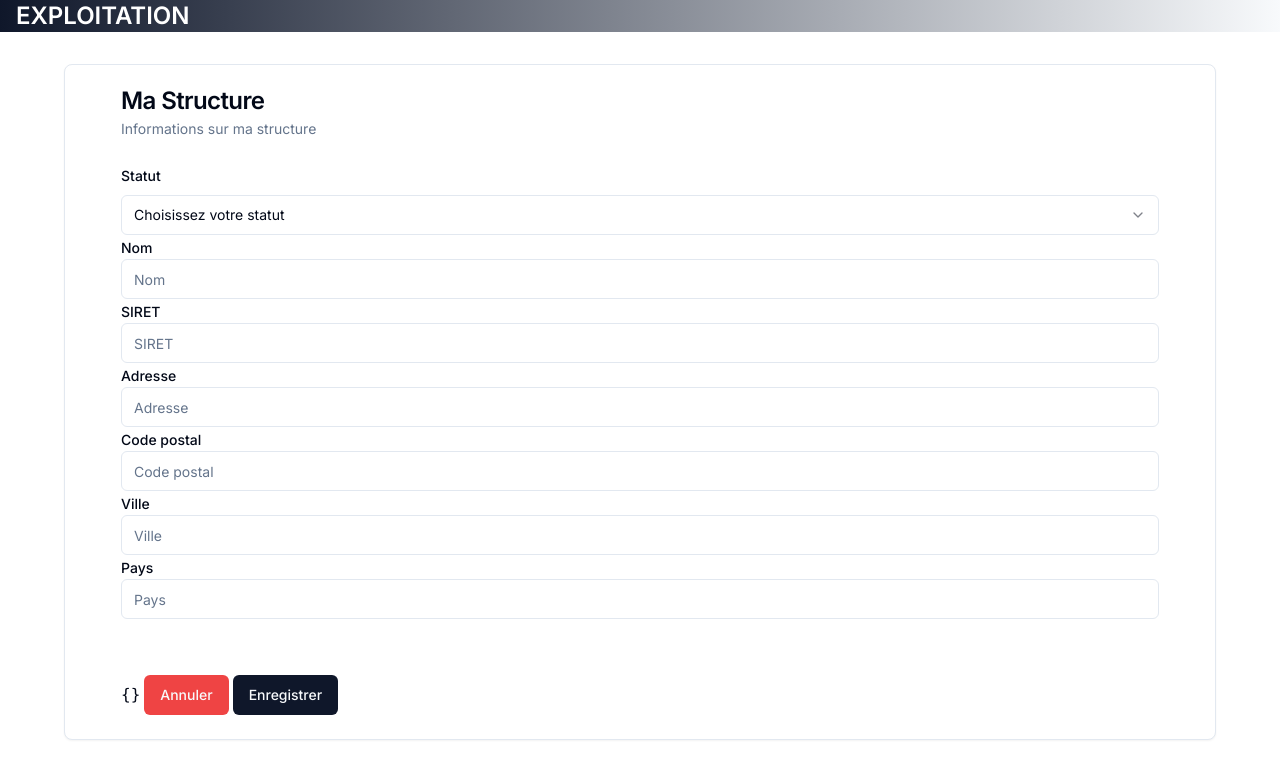
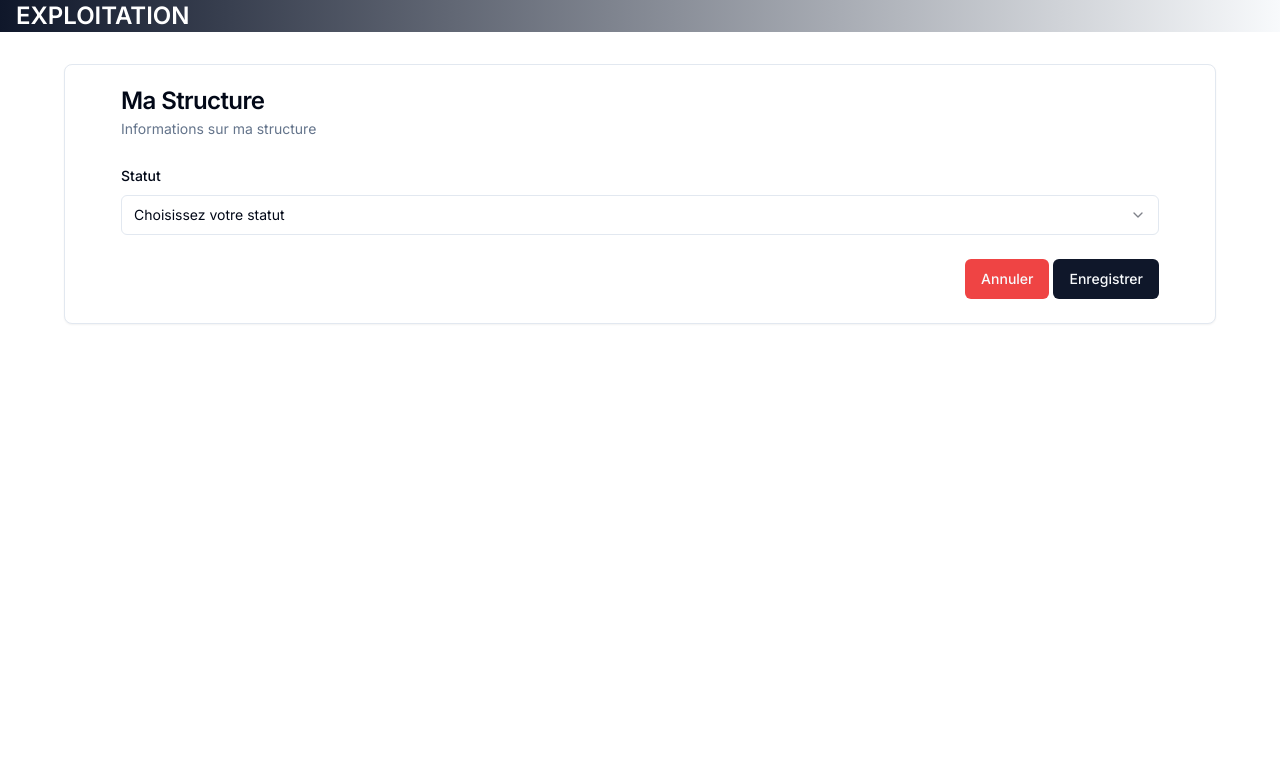
Before and after one commit to scaleup-coding-factory-L2/scale_up_front, a Next.js app: page /structure in a window 1280 px wide. Shown: the top 778 px of the page. Built offline with nearby package versions, Linux system fonts and the light colour scheme.

Commit message:
hotfix: Fix submit not working

```diff
--- a/package.json
+++ b/package.json
@@ -16,6 +16,7 @@
     "@radix-ui/react-dialog": "^1.0.5",
     "@radix-ui/react-label": "^2.0.2",
     "@radix-ui/react-select": "^2.0.0",
+    "@radix-ui/react-separator": "^1.0.3",
     "@radix-ui/react-slot": "^1.0.2",
     "class-variance-authority": "^0.7.0",
     "clsx": "^2.0.0",
--- a/src/app/structure/structure-form.tsx
+++ b/src/app/structure/structure-form.tsx
@@ -32,6 +32,7 @@ import {
   SelectValue,
 } from "@/components/ui/select";
 import { useForm } from "react-hook-form";
+import { Separator } from "@/components/ui/separator";
 
 type Company = {
   name: string;
@@ -53,20 +54,21 @@ type Structure = Company | Person;
 
 interface Employee {}
 
-const tempWorkerSchema = z.object({
-  status: z.literal("temp-worker"),
+const personBaseSchema = {
   firstName: z.string(),
   lastName: z.string(),
   phone: z.string(),
   email: z.string().email(),
+};
+
+const tempWorkerSchema = z.object({
+  status: z.literal("temp-worker"),
+  ...personBaseSchema,
 });
 
 const freelanceSchema = z.object({
   status: z.literal("freelance"),
-  firstName: z.string(),
-  lastName: z.string(),
-  phone: z.string(),
-  email: z.string().email(),
+  ...personBaseSchema,
 });
 
 const companySchema = z.object({
@@ -86,25 +88,24 @@ const structureSchema = z.discriminatedUnion("status", [
   companySchema,
 ]);
 
+type StructureSchemaType = z.infer<typeof structureSchema>;
+
 export default function StructureForm() {
-  const form = useForm<z.infer<typeof structureSchema>>({
+  const form = useForm<StructureSchemaType>({
     resolver: zodResolver(structureSchema),
-  });
-
-  const { watch } = useForm<z.infer<typeof structureSchema>>({
-    resolver: zodResolver(structureSchema),
+    // TODO : Define default values by fetching from the database  (Structure depends on the structure status)
   });
 
   const [canEdit, setCanEdit] = useState(false);
 
   const [status, setStatus] = useState<string>();
-  // const status = watch("status");
 
   const personValues = ["temp-worker", "freelance"];
   const companyValues = ["llc"];
 
   function onSubmit(values: z.infer<typeof structureSchema>) {
     console.log(values);
+    setCanEdit(false);
   }
 
   return (
@@ -114,7 +115,7 @@ export default function StructureForm() {
         <CardDescription>Informations sur ma structure</CardDescription>
       </CardHeader>
       <Form {...form}>
-        <form onSubmit={form.handleSubmit(onSubmit)} className="space-y-8">
+        <form onSubmit={form.handleSubmit(onSubmit)}>
           <CardContent>
             <FormField
               control={form.control}
@@ -123,9 +124,9 @@ export default function StructureForm() {
                 <FormItem>
                   <FormLabel htmlFor="status">Statut</FormLabel>
                   <Select
-                    onValueChange={() => {
-                      setStatus(field.value);
-                      field.onChange;
+                    onValueChange={(value) => {
+                      field.onChange(value);
+                      setStatus(value);
                     }}
                     defaultValue={field.value}
                   >
@@ -147,24 +148,20 @@ export default function StructureForm() {
               )}
             />
 
-            {status && personValues.includes(status) ? (
-              <PersonForm form={form} />
-            ) : (
-              <CompanyForm />
+            {status && (
+              <>
+                <Separator className="my-4" />
+                {personValues.includes(status) ? (
+                  <PersonForm form={form} />
+                ) : (
+                  <CompanyForm form={form} />
+                )}
+              </>
             )}
           </CardContent>
-          <CardFooter className="flex gap-1">
-            <pre>{JSON.stringify(watch(), null, 2)}</pre>
+          <CardFooter className="flex justify-end gap-1">
             <Button variant="destructive">Annuler</Button>
-            <Button
-              type="submit"
-              onClick={() => {
-                console.log(status);
-                setCanEdit(false);
-              }}
-            >
-              Enregistrer
-            </Button>
+            <Button type="submit">Enregistrer</Button>
           </CardFooter>
         </form>
       </Form>
@@ -174,7 +171,7 @@ export default function StructureForm() {
 
 function PersonForm({ form }: { form: any }) {
   return (
-    <>
+    <div>
       <FormField
         control={form.control}
         name="firstName"
@@ -182,7 +179,7 @@ function PersonForm({ form }: { form: any }) {
           <FormItem>
             <FormLabel htmlFor="firstName">Prénom</FormLabel>
             <FormControl>
-              <Input id="firstName" placeholder="Prénom" />
+              <Input {...field} id="firstName" placeholder="Prénom" />
             </FormControl>
             <FormMessage />
           </FormItem>
@@ -195,7 +192,7 @@ function PersonForm({ form }: { form: any }) {
           <FormItem>
             <FormLabel htmlFor="lastName">Nom</FormLabel>
             <FormControl>
-              <Input id="lastName" placeholder="Nom" />
+              <Input {...field} id="lastName" placeholder="Nom" />
             </FormControl>
             <FormMessage />
           </FormItem>
@@ -208,7 +205,7 @@ function PersonForm({ form }: { form: any }) {
           <FormItem>
             <FormLabel htmlFor="phone">Téléphone</FormLabel>
             <FormControl>
-              <Input id="phone" placeholder="Téléphone" />
+              <Input {...field} id="phone" placeholder="Téléphone" />
             </FormControl>
             <FormMessage />
           </FormItem>
@@ -221,36 +218,97 @@ function PersonForm({ form }: { form: any }) {
           <FormItem>
             <FormLabel htmlFor="email">Email</FormLabel>
             <FormControl>
-              <Input id="email" placeholder="Email" />
+              <Input {...field} id="email" placeholder="Email" />
             </FormControl>
             <FormMessage />
           </FormItem>
         )}
       />
-    </>
+    </div>
   );
 }
 
-function CompanyForm() {
+function CompanyForm({ form }: { form: any }) {
   return (
-    <>
-      <Label htmlFor="name">Nom</Label>
-      <Input id="name" placeholder="Nom" />
-
-      <Label htmlFor="siret">SIRET</Label>
-      <Input id="siret" placeholder="SIRET" />
-
-      <Label htmlFor="address">Adresse</Label>
-      <Input id="address" placeholder="Adresse" />
-
-      <Label htmlFor="zipCode">Code postal</Label>
-      <Input id="zipCode" placeholder="Code postal" />
-
-      <Label htmlFor="city">Ville</Label>
-      <Input id="city" placeholder="Ville" />
-
-      <Label htmlFor="country">Pays</Label>
-      <Input id="country" placeholder="Pays" />
-    </>
+    <div>
+      <FormField
+        control={form.control}
+        name="name"
+        render={({ field }) => (
+          <FormItem>
+            <FormLabel htmlFor="name">Nom</FormLabel>
+            <FormControl>
+              <Input {...field} id="name" placeholder="Nom" />
+            </FormControl>
+            <FormMessage />
+          </FormItem>
+        )}
+      />
+      <FormField
+        control={form.control}
+        name="siret"
+        render={({ field }) => (
+          <FormItem>
+            <FormLabel htmlFor="siret">SIRET</FormLabel>
+            <FormControl>
+              <Input {...field} id="siret" placeholder="SIRET" />
+            </FormControl>
+            <FormMessage />
+          </FormItem>
+        )}
+      />
+      <FormField
+        control={form.control}
+        name="address"
+        render={({ field }) => (
+          <FormItem>
+            <FormLabel htmlFor="address">Adresse</FormLabel>
+            <FormControl>
+              <Input {...field} id="address" placeholder="Adresse" />
+            </FormControl>
+            <FormMessage />
+          </FormItem>
+        )}
+      />
+      <FormField
+        control={form.control}
+        name="zipCode"
+        render={({ field }) => (
+          <FormItem>
+            <FormLabel htmlFor="zipCode">Code postal</FormLabel>
+            <FormControl>
+              <Input {...field} id="zipCode" placeholder="Code postal" />
+            </FormControl>
+            <FormMessage />
+          </FormItem>
+        )}
+      />
+      <FormField
+        control={form.control}
+        name="city"
+        render={({ field }) => (
+          <FormItem>
+            <FormLabel htmlFor="city">Ville</FormLabel>
+            <FormControl>
+              <Input {...field} id="city" placeholder="Ville" />
+            </FormControl>
+            <FormMessage />
+          </FormItem>
+        )}
+      />
+      <FormField
+        control={form.control}
+        name="country"
+        render={({ field }) => (
+          <FormItem>
+            <FormLabel htmlFor="country">Pays</FormLabel>
+            <FormControl>
+              <Input {...field} id="country" placeholder="Pays" />
+            </FormControl>
+            <FormMessage />
+          </FormItem>
+        )}
+      />
+    </div>
   );
 }
--- /dev/null
+++ b/src/components/ui/separator.tsx
@@ -0,0 +1,31 @@
+"use client"
+
+import * as React from "react"
+import * as SeparatorPrimitive from "@radix-ui/react-separator"
+
+import { cn } from "@/lib/utils"
+
+const Separator = React.forwardRef<
+  React.ElementRef<typeof SeparatorPrimitive.Root>,
+  React.ComponentPropsWithoutRef<typeof SeparatorPrimitive.Root>
+>(
+  (
+    { className, orientation = "horizontal", decorative = true, ...props },
+    ref
+  ) => (
+    <SeparatorPrimitive.Root
+      ref={ref}
+      decorative={decorative}
+      orientation={orientation}
+      className={cn(
+        "shrink-0 bg-border",
+        orientation === "horizontal" ? "h-[1px] w-full" : "h-full w-[1px]",
+        className
+      )}
+      {...props}
+    />
+  )
+)
+Separator.displayName = SeparatorPrimitive.Root.displayName
+
+export { Separator }
```
Also changed, not shown: 1 other file (tests, documents, lock files or other folders).
